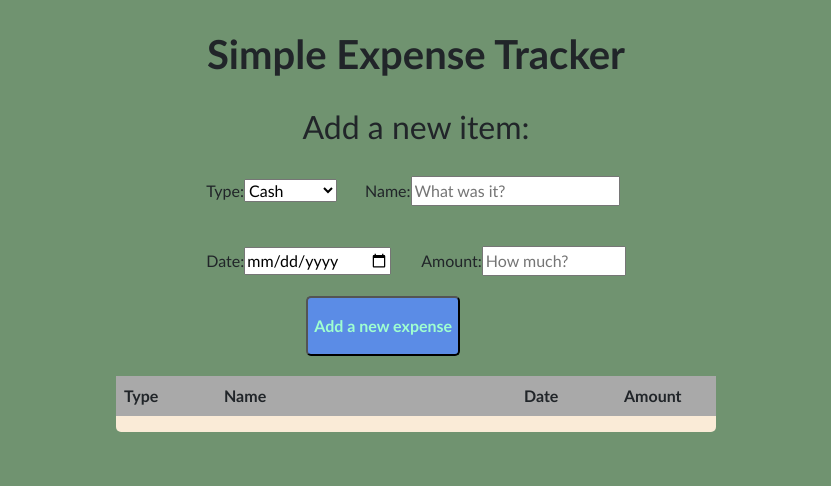
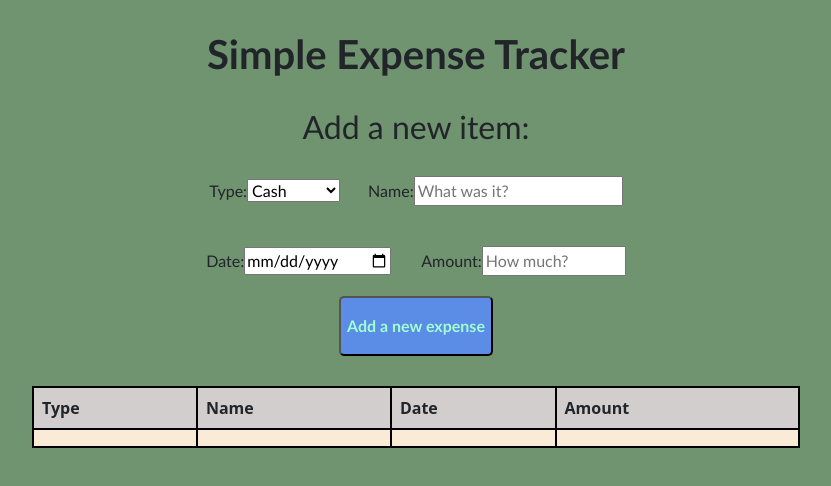
Before and after one commit to nomoneyrecord/Expense-Tracker-main, a React (Vite) app: page / in a window 1280 px wide. Shown: the top 486 px of the page, without its empty margins (224-1055 px from the left). Built offline with nearby package versions, Linux system fonts and the light colour scheme.

Commit message:
Styling is complete for now
moving to functionality and logic

```diff
--- a/src/App.css
+++ b/src/App.css
@@ -38,12 +38,7 @@ select.payment-type {
 .amount {
   width: 144px;
 }
-.main-table {
-  margin-top: 20px;
-  border-collapse: collapse;
-  background-color: antiquewhite;
-  border-radius: 5px;
-}
+
 
 .add-button {
   margin-top: 20px;
@@ -52,16 +47,44 @@ select.payment-type {
   color: rgb(159, 255, 208);
   background-color: rgb(91, 140, 230);
   font-weight: 900;
-  margin-left: 100px;
 }
 
-td, th {
-  border: 2px solid black;
-  padding: 0.5rem;
-  text-align: left;
-  width:100px;
+.main-table {
+  width: 60%;
+  margin-top: 30px;
 }
 
-.table-head {
-  background-color: darkgrey;
+.main-table th,
+.main-table td {
+  border: 2px solid black;
+  padding: 8px;
+  text-align: left;
 }
+
+.main-table th {
+  background-color: #d3cece;
+  font-weight: bold;
+  font-family:system-ui, -apple-system, BlinkMacSystemFont, 'Segoe UI', Roboto, Oxygen, Ubuntu, Cantarell, 'Open Sans', 'Helvetica Neue', sans-serif
+}
+
+.main-table tr {
+  background-color: antiquewhite;
+}
+
+.main-content {
+  display: flex;
+  flex-direction: column;
+  justify-content: center;
+  align-items: center;
+  background-color: rgb(112, 147, 112);
+  font-family: 'Trebuchet MS', 'Lucida Sans Unicode', 'Lucida Grande', 'Lucida Sans', Arial, sans-serif;
+  text-align: center;
+}
+
+.main-content table {
+  margin: 0 auto;
+}
+
+.main-table table {
+  width: 100%;
+}
--- a/src/App.jsx
+++ b/src/App.jsx
@@ -43,17 +43,17 @@ function App() {
         <thead className="table-head">
           <tr>
             <th>Type</th>
-            <th colSpan="4">Name</th>
+            <th>Name</th>
             <th>Date</th>
             <th>Amount</th>
           </tr>
         </thead>
         <tbody>
           <tr>
-            <td></td>
-            <td></td>
-            <td></td>
-            <td></td>
+            <td className="Type"></td>
+            <td className="Name"></td>
+            <td className="Date"></td>
+            <td className="Amount"></td>
           </tr>
         </tbody>
       </table>
```
